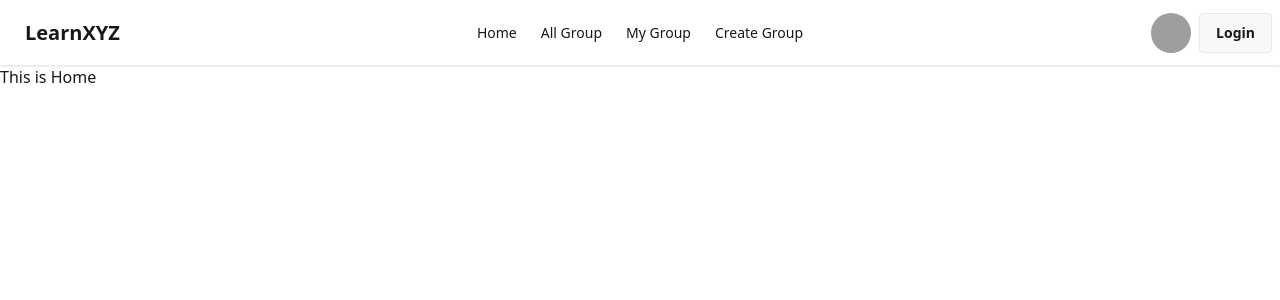
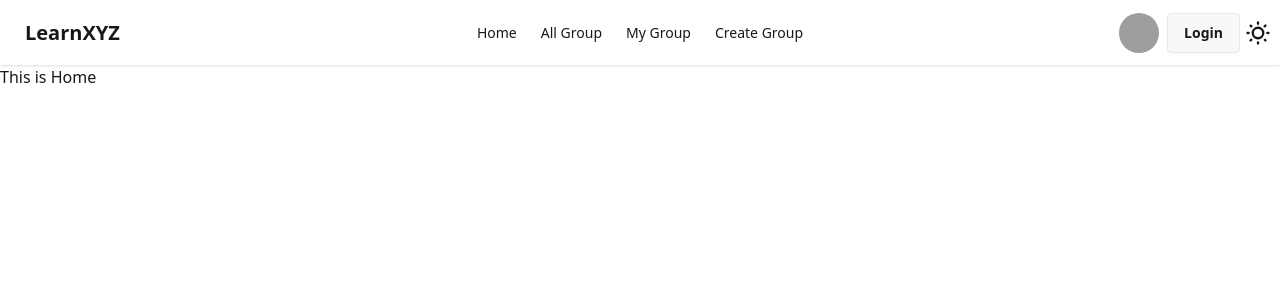
Before and after one commit to sowmitraguho/LearnXYZ, a React (Vite) app: page / in a window 1280 px wide. Shown: the top 300 px of the page. Built offline with nearby package versions, Linux system fonts and the light colour scheme; no server answers; grey boxes are pictures that could not be loaded.

Commit message:
themeToggle set

```diff
--- a/src/App.css
+++ b/src/App.css
@@ -1,2 +1,7 @@
 @import "tailwindcss";
 @plugin "daisyui";
+@plugin "daisyui" {
+
+   themes: light --default, dark --prefersdark;
+
+ }
--- a/src/Components/Navbar/Navbar.jsx
+++ b/src/Components/Navbar/Navbar.jsx
@@ -1,11 +1,34 @@
-import React, { use } from 'react';
+import React, { use, useContext, useEffect } from 'react';
 import { Link, NavLink, useNavigate } from 'react-router';
 import { AuthContext } from '../../FirebaseAuth/AuthContext';
 import { Tooltip } from 'react-tooltip';
+import { ThemeContext } from '../../Contexts/ThemeContext';
 
 const Navbar = () => {
 
     const { loggedInUser, setLoggedInUser, logOut } = use(AuthContext);
+    const { theme, setTheme} = useContext(ThemeContext);
+
+    //Theme settings
+    const handleToggle = (e) => {
+        if(e.target.checked) {
+            setTheme('dark')
+        } else {
+            setTheme('light')
+        }
+    }
+    useEffect(() => {
+        localStorage.setItem('theme', theme);
+        const localTheme = localStorage.getItem('theme');
+        document.querySelector('html').setAttribute("data-theme", localTheme);
+        if (localStorage.getItem('color-theme') === 'dark' || (!('color-theme' in localStorage) && window.matchMedia('(prefers-color-scheme: dark)').matches)) {
+        document.documentElement.classList.add('dark');
+        document.querySelector('html').classList.add('dark');
+    } else {
+        document.documentElement.classList.remove('dark');
+        document.querySelector('html').classList.remove('dark');
+    }
+    }, [theme])
 
     const handleLogOut = () => {
         logOut()
@@ -59,12 +82,35 @@
             <div className="navbar-end">
 
                 <img data-tooltip-id="my-tooltip"
-                        data-tooltip-content={loggedInUser?.displayName} className='w-10 h-10 rounded-full mr-2' src={loggedInUser ? loggedInUser.photoURL : 'https://cdn.pixabay.com/photo/2015/10/05/22/37/blank-profile-picture-973460_1280.png'} alt="" />
+                    data-tooltip-content={loggedInUser?.displayName} className='w-10 h-10 rounded-full mr-2' src={loggedInUser ? loggedInUser.photoURL : 'https://cdn.pixabay.com/photo/2015/10/05/22/37/blank-profile-picture-973460_1280.png'} alt="" />
                 <Tooltip id="my-tooltip" />
-
                 {
                     (loggedInUser?.uid) ? <button onClick={handleLogOut} className="btn">LogOut</button> : <button onClick={() => navigate('/login')} className="btn">Login</button>
                 }
+                <div className="themeControler ml-1">
+                    <label className="swap swap-rotate">
+                        {/* this hidden checkbox controls the state */}
+                        <input onChange={handleToggle} type="checkbox" className="theme-controller" value="synthwave" />
+
+                        {/* sun icon */}
+                        <svg
+                            className="swap-off h-7 w-7 fill-current"
+                            xmlns="http://www.w3.org/2000/svg"
+                            viewBox="0 0 24 24">
+                            <path
+                                d="M5.64,17l-.71.71a1,1,0,0,0,0,1.41,1,1,0,0,0,1.41,0l.71-.71A1,1,0,0,0,5.64,17ZM5,12a1,1,0,0,0-1-1H3a1,1,0,0,0,0,2H4A1,1,0,0,0,5,12Zm7-7a1,1,0,0,0,1-1V3a1,1,0,0,0-2,0V4A1,1,0,0,0,12,5ZM5.64,7.05a1,1,0,0,0,.7.29,1,1,0,0,0,.71-.29,1,1,0,0,0,0-1.41l-.71-.71A1,1,0,0,0,4.93,6.34Zm12,.29a1,1,0,0,0,.7-.29l.71-.71a1,1,0,1,0-1.41-1.41L17,5.64a1,1,0,0,0,0,1.41A1,1,0,0,0,17.66,7.34ZM21,11H20a1,1,0,0,0,0,2h1a1,1,0,0,0,0-2Zm-9,8a1,1,0,0,0-1,1v1a1,1,0,0,0,2,0V20A1,1,0,0,0,12,19ZM18.36,17A1,1,0,0,0,17,18.36l.71.71a1,1,0,0,0,1.41,0,1,1,0,0,0,0-1.41ZM12,6.5A5.5,5.5,0,1,0,17.5,12,5.51,5.51,0,0,0,12,6.5Zm0,9A3.5,3.5,0,1,1,15.5,12,3.5,3.5,0,0,1,12,15.5Z" />
+                        </svg>
+
+                        {/* moon icon */}
+                        <svg
+                            className="swap-on h-7 w-7 fill-current"
+                            xmlns="http://www.w3.org/2000/svg"
+                            viewBox="0 0 24 24">
+                            <path
+                                d="M21.64,13a1,1,0,0,0-1.05-.14,8.05,8.05,0,0,1-3.37.73A8.15,8.15,0,0,1,9.08,5.49a8.59,8.59,0,0,1,.25-2A1,1,0,0,0,8,2.36,10.14,10.14,0,1,0,22,14.05,1,1,0,0,0,21.64,13Zm-9.5,6.69A8.14,8.14,0,0,1,7.08,5.22v.27A10.15,10.15,0,0,0,17.22,15.63a9.79,9.79,0,0,0,2.1-.22A8.11,8.11,0,0,1,12.14,19.73Z" />
+                        </svg>
+                    </label>
+                </div>
             </div>
         </div>
     );
--- a/src/Components/Register/Register.jsx
+++ b/src/Components/Register/Register.jsx
@@ -39,7 +39,7 @@
             .catch((error) => {
                 console.log(error.message)
             });
-
+            form.reset();
     }
 
 
--- /dev/null
+++ b/src/Contexts/ThemeContext.jsx
@@ -0,0 +1,3 @@
+import { createContext } from "react";
+
+export const ThemeContext = createContext(null);
--- /dev/null
+++ b/src/Contexts/ThemeProvider.jsx
@@ -0,0 +1,13 @@
+import React, { useState } from 'react';
+import { ThemeContext } from './ThemeContext';
+
+const ThemeProvider = ({children}) => {
+    const [theme, setTheme] = useState(localStorage.getItem('theme') ? localStorage.getItem('theme') : 'light');
+    return (
+        <ThemeContext value={{theme, setTheme}}>
+            {children}
+        </ThemeContext>
+    );
+};
+
+export default ThemeProvider;
--- a/src/index.css
+++ b/src/index.css
@@ -1,2 +1,7 @@
 @import "tailwindcss";
 @plugin "daisyui";
+@plugin "daisyui" {
+
+   themes: light --default, dark --prefersdark;
+
+ }
```
Also changed, not shown: src/main.jsx (+7 -3 lines).
